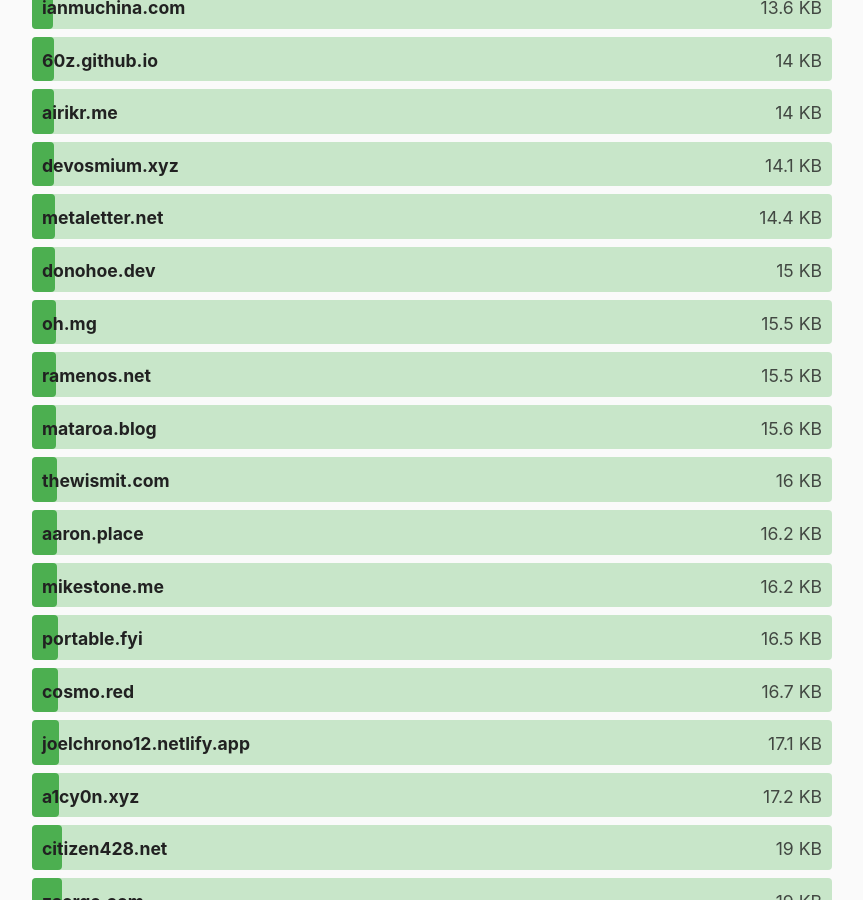
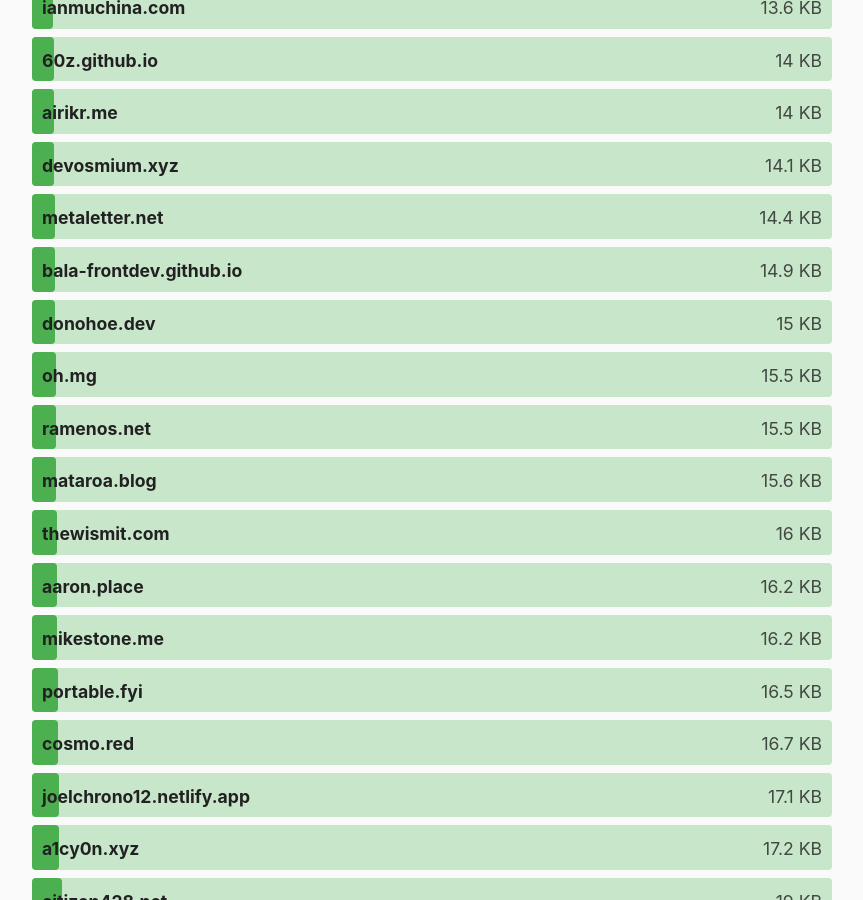
Before and after one commit to kevquirk/512kb.club, a Jekyll site: the page built from index.md, in a window 1280 px wide and 900 px high, scrolled down 4350 px. Shown: the whole window, without its empty margins (208-1071 px from the left). Built offline with Jekyll 4.4.1, drawn with Linux system fonts in a browser that asks for light colours.

Commit message:
Adding bala-frontdev.github.io

```diff
--- a/_data/green-team.yml
+++ b/_data/green-team.yml
@@ -322,6 +322,11 @@
   url: https://metaletter.net
   size: 14.4
   last_checked:
+
+- domain: bala-frontdev.github.io
+  url: https://bala-frontdev.github.io/
+  size: 14.9
+  last_checked: 20210517
 
 - domain: donohoe.dev
   url: https://donohoe.dev
@@ -776,7 +781,7 @@
 - domain: Phate6660.codeberg.page
   url: https://Phate6660.codeberg.page
   size: 87.3
-  last_checked:
+  last_checked: 20210516
 
 - domain: beh.uk
   url: https://www.beh.uk/
```
